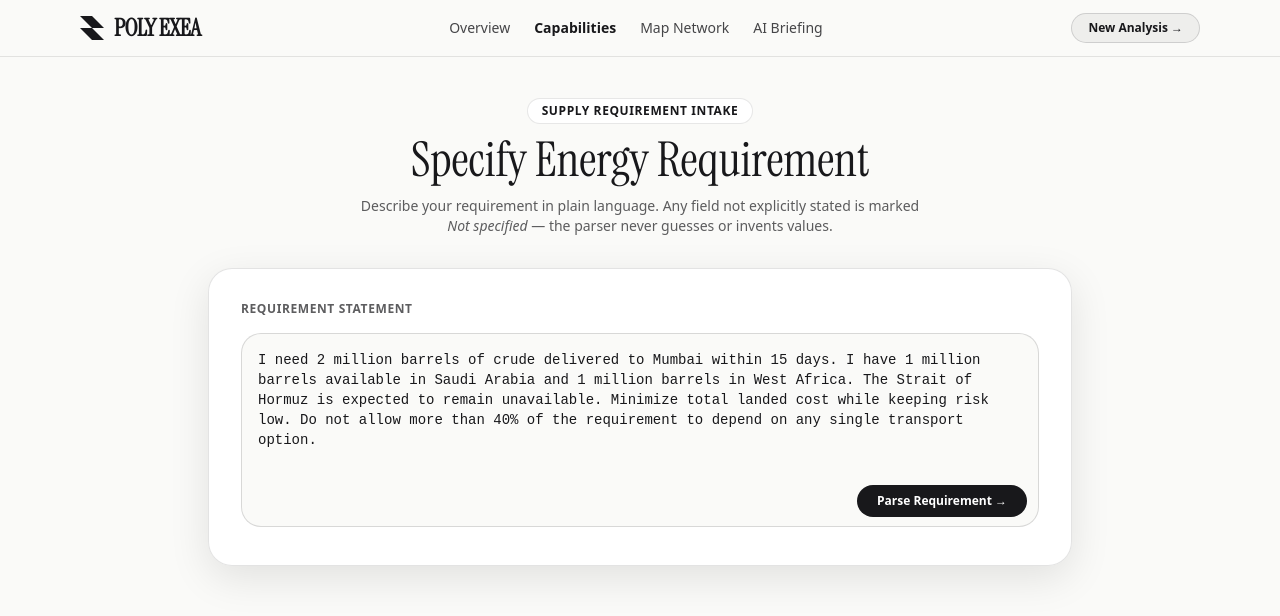
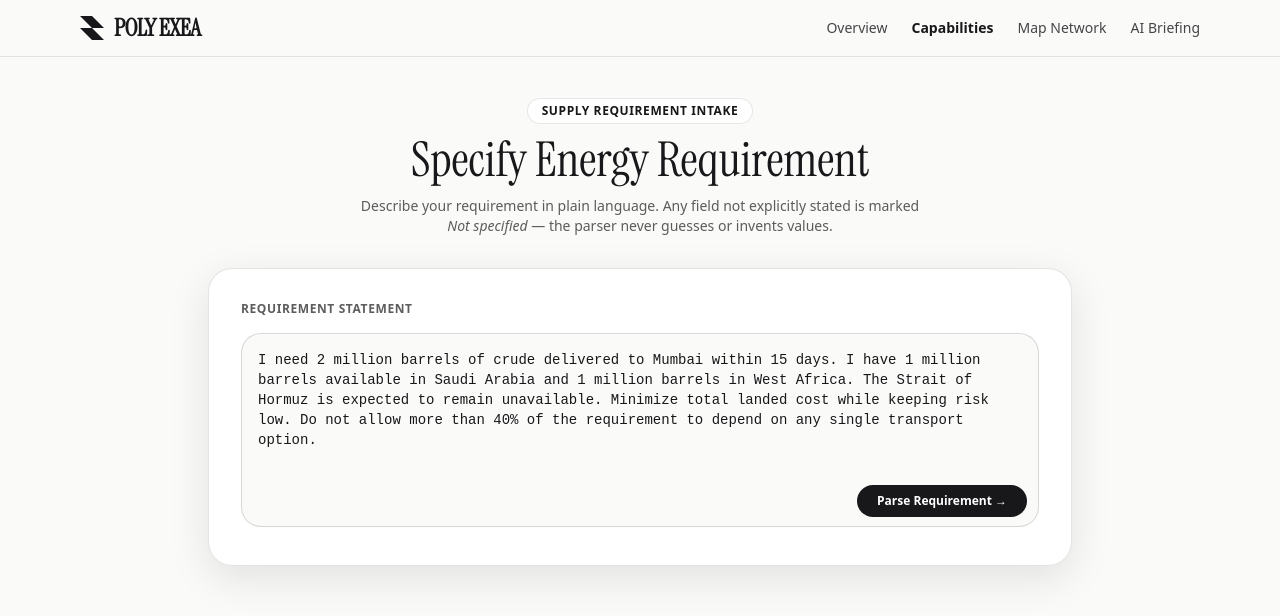
Before and after one commit to naagasumukh8/BUILD-EON-EXEA, a Next.js app: page /intake in a window 1280 px wide. Shown: the top 616 px of the page. Built offline with nearby package versions, Linux system fonts and the light colour scheme.

Commit message:
feat(navbar): intake=no button, map=Continue, report=New Analysis

```diff
--- a/components/ui/Navbar.tsx
+++ b/components/ui/Navbar.tsx
@@ -52,9 +52,8 @@ export function Navbar({ scenarioId }: { scenarioId?: string }) {
           </Link>
         </nav>
 
-        {/* CTA Action — context-sensitive per page */}
-        {!pathname.includes('report') && (
-          pathname.includes('intake') ? (
+        {/* CTA Action — page flow */}
+        {pathname.includes('intake') ? null : pathname.includes('report') ? (
           <Link
             href="/intake"
             className="rounded-full bg-[#18181B]/5 border border-[#18181B]/15 px-4 py-1.5 text-xs font-semibold text-[#18181B] hover:bg-[#18181B] hover:text-white transition-all"
@@ -68,7 +67,6 @@ export function Navbar({ scenarioId }: { scenarioId?: string }) {
           >
             Continue &rarr;
           </Link>
-          )
         )}
       </div>
     </header>
```
Lines whose indentation alone changed are shown as unchanged.
